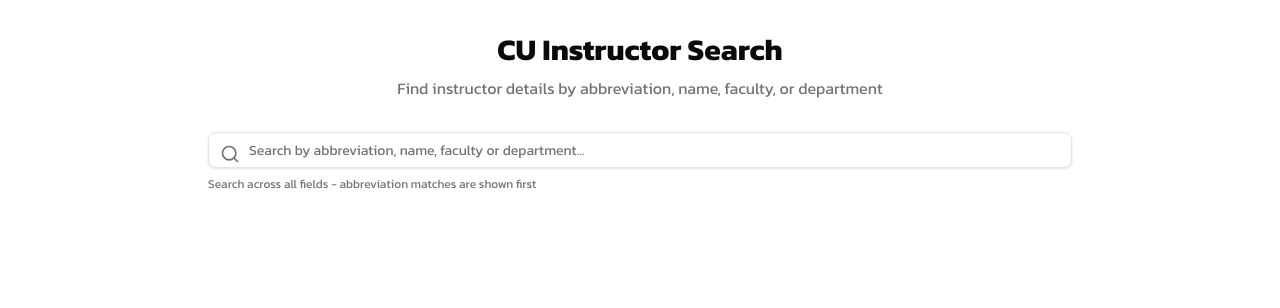
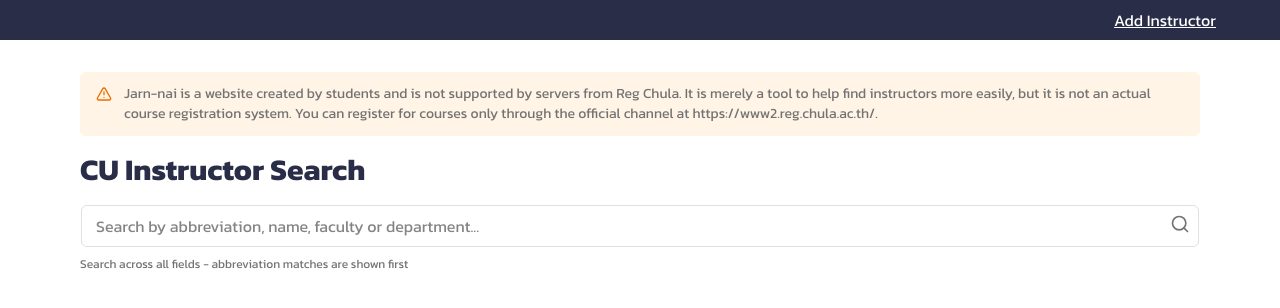
Before and after one commit to CP-RektMart/jarn-nai, a Next.js app: page / in a window 1280 px wide. Shown: the top 308 px of the page. Built offline with nearby package versions, Linux system fonts and the light colour scheme.

Commit message:
feat: cugetreg style tranfer

```diff
--- a/src/app/globals.css
+++ b/src/app/globals.css
@@ -51,7 +51,7 @@
   --card-foreground: oklch(0.145 0 0);
   --popover: oklch(1 0 0);
   --popover-foreground: oklch(0.145 0 0);
-  --primary: oklch(0.205 0 0);
+  --primary: oklch(30.7% 0.0487 278deg);
   --primary-foreground: oklch(0.985 0 0);
   --secondary: oklch(0.97 0 0);
   --secondary-foreground: oklch(0.205 0 0);
--- a/src/app/layout.tsx
+++ b/src/app/layout.tsx
@@ -1,6 +1,7 @@
 import type { Metadata } from 'next';
 import { Geist, Geist_Mono, Kanit } from 'next/font/google';
 import './globals.css';
+import { Navbar } from '@/components/navbar';
 
 const kanit = Kanit({
   weight: ['100', '200', '300', '400', '500', '600', '700', '800', '900'],
@@ -23,7 +24,12 @@ export default function RootLayout({
 }>) {
   return (
     <html lang="en">
-      <body className={`${kanit.className} ${geistMono.variable} antialiased min-h-dvh`}>{children}</body>
+      <body
+        className={`${kanit.className} ${geistMono.variable} antialiased min-h-dvh`}
+      >
+        <Navbar />
+        {children}
+      </body>
     </html>
   );
 }
--- a/src/app/page.tsx
+++ b/src/app/page.tsx
@@ -1,12 +1,10 @@
 'use client';
 
 import { useState } from 'react';
-import { Badge } from '@/components/ui/badge';
-import { Card, CardContent, CardHeader, CardTitle } from '@/components/ui/card';
-import { Input } from '@/components/ui/input';
-import { SearchIcon, BookIcon, BuildingIcon } from 'lucide-react';
+import { SearchIcon, TriangleAlert } from 'lucide-react';
 import { instructors } from '@/db/data';
 import { InstructorCard } from '@/components/instructor-card';
+import { Alert, AlertDescription } from '@/components/ui/alert';
 
 export default function InstructorSearch() {
   const [searchTerm, setSearchTerm] = useState('');
@@ -51,30 +49,46 @@ export default function InstructorSearch() {
   };
 
   return (
-    <main className="container mx-auto px-4 py-8 max-w-4xl">
-      <div className="text-center mb-8">
-        <h1 className="text-3xl font-bold mb-2">CU Instructor Search</h1>
-        <p className="text-muted-foreground">Find instructor details by abbreviation, name, faculty, or department</p>
+    <main className="container mx-auto px-4 py-8 max-w-6xl">
+      <Alert className="bg-[#FFF4E5] border-0 mb-4 rounded-sm">
+        <TriangleAlert className="h-4 w-4" stroke="#ED6C02" />
+        <AlertDescription>
+          Jarn-nai is a website created by students and is not supported by
+          servers from Reg Chula. It is merely a tool to help find instructors
+          more easily, but it is not an actual course registration system. You
+          can register for courses only through the official channel at
+          https://www2.reg.chula.ac.th/.
+        </AlertDescription>
+      </Alert>
+      <div className="text-left mb-4">
+        <h1 className="text-3xl font-bold mb-2 text-primary">
+          CU Instructor Search
+        </h1>
+        {/* <p className="text-muted-foreground">Find instructor details by abbreviation, name, faculty, or department</p> */}
       </div>
 
-      <div className="relative mb-8">
-        <SearchIcon className="absolute left-3 top-3 h-5 w-5 text-muted-foreground" />
-        <Input
-          placeholder="Search by abbreviation, name, faculty or department..."
-          className="pl-10"
-          value={searchTerm}
-          onChange={(e) => handleSearch(e.target.value)}
-        />
-        <p className="text-xs text-muted-foreground mt-2">
-          Search across all fields - abbreviation matches are shown first
-        </p>
+      <div className="border-1 border-white mb-2 rounded-[8px] has-[input:focus]:border-[#2A2D48] transition duration-100">
+        <div className="relative border-1 border-[#E0E0E0] has-[input:focus]:border-1 has-[input:focus]:border-[#2A2D48] hover:border-[#2A2D48] transition duration-100 rounded-sm box-border">
+          <input
+            placeholder="Search by abbreviation, name, faculty or department..."
+            className="rounded-sm py-2 px-3.5 border-0 w-full focus:ring-0 focus:ring-offset-0 focus:outline-none"
+            value={searchTerm}
+            onChange={(e) => handleSearch(e.target.value)}
+          />
+          <SearchIcon className="absolute right-2 top-2 h-5 w-5 text-muted-foreground" />
+        </div>
       </div>
+      <p className="text-xs text-muted-foreground mb-4">
+        Search across all fields - abbreviation matches are shown first
+      </p>
 
       <div className="space-y-4">
         {searched && results.length === 0 ? (
           <div className="text-center p-8 border rounded-lg bg-muted/50">
             <h2 className="text-xl font-semibold mb-2">No instructors found</h2>
-            <p className="text-muted-foreground">Try searching with a different term or category</p>
+            <p className="text-muted-foreground">
+              Try searching with a different term or category
+            </p>
           </div>
         ) : (
           results.map((instructor, i) => (
@@ -83,7 +97,7 @@ export default function InstructorSearch() {
               abbreviation={instructor.abbreviation}
               faculty={instructor.faculty}
               thFullName={instructor.fullName}
-              department={instructor.faculty}
+              department={instructor.department}
             />
           ))
         )}
--- a/src/components/instructor-card.tsx
+++ b/src/components/instructor-card.tsx
@@ -10,25 +10,33 @@ interface InstructorCardProps {
   department?: string;
 }
 
-const InstructorCard = ({ abbreviation, enFullName, thFullName, faculty, department }: InstructorCardProps) => {
+const InstructorCard = ({
+  abbreviation,
+  enFullName,
+  thFullName,
+  faculty,
+  department,
+}: InstructorCardProps) => {
   return (
-    <Card key={abbreviation} className="overflow-hidden">
-      <CardHeader className="bg-primary/5 py-3">
+    <Card key={abbreviation} className="overflow-hidden rounded-sm shadow-none">
+      <CardHeader className="pt-6 pb-0 px-8">
         <div className="flex justify-between items-center">
-          <CardTitle className="text-xl">{thFullName}</CardTitle>
+          <CardTitle className="text-2xl">{thFullName}</CardTitle>
           <Badge variant="outline" className="font-mono">
             {abbreviation}
           </Badge>
         </div>
       </CardHeader>
-      <CardContent className="pt-4">
+      <CardContent className="py-4 px-8">
         <div className="grid gap-2">
           {!enFullName && (
             <div className="flex items-center gap-2">
               <IdCard className="h-4 w-4 text-muted-foreground" />
               <div className="flex gap-2">
-                <span className="font-medium">Thai Full Name:</span>
-                <Badge variant="secondary">{thFullName}</Badge>
+                <span className="font-normal">Thai Full Name:</span>
+                <Badge variant="secondary" className="font-normal">
+                  {thFullName}
+                </Badge>
               </div>
             </div>
           )}
@@ -36,24 +44,40 @@ const InstructorCard = ({ abbreviation, enFullName, thFullName, faculty, departm
             <div className="flex items-center gap-2">
               <IdCard className="h-4 w-4 text-muted-foreground" />
               <div className="flex gap-2">
-                <span className="font-medium">English Full Name:</span>
-                <Badge variant="secondary">{enFullName}</Badge>
+                <span className="font-normal">English Full Name:</span>
+                <Badge variant="secondary" className="font-normal">
+                  {enFullName}
+                </Badge>
               </div>
             </div>
           )}
           <div className="flex items-center gap-2">
             <BuildingIcon className="h-4 w-4 text-muted-foreground" />
             <div className="flex gap-2">
-              <span className="font-medium">Faculty:</span>
-              <Badge variant="secondary">{faculty}</Badge>
+              <span className="font-normal">Faculty:</span>
+              <Badge
+                variant="outline"
+                className={(() => {
+                  switch (faculty.toLowerCase()) {
+                    case 'engineering':
+                      return 'font-normal border-[#941113] text-[#941113]';
+                    default:
+                      return 'font-normal';
+                  }
+                })()}
+              >
+                {faculty}
+              </Badge>
             </div>
           </div>
           {department && (
             <div className="flex items-center gap-2">
               <BookIcon className="h-4 w-4 text-muted-foreground" />
               <div className="flex gap-2">
-                <span className="font-medium">Department:</span>
-                <Badge variant="secondary">{department}</Badge>
+                <span className="font-normal">Department:</span>
+                <Badge variant="secondary" className="font-normal">
+                  {department}
+                </Badge>
               </div>
             </div>
           )}
--- /dev/null
+++ b/src/components/navbar.tsx
@@ -0,0 +1,16 @@
+const Navbar = () => {
+  return (
+    <div className="h-10 w-full bg-primary">
+      <div className="container max-w-6xl flex h-full w-full mx-auto justify-end items-center">
+        <a
+          href="https://github.com/CP-RektMart/jarn-nai/issues/new"
+          className="text-white underline"
+        >
+          Add Instructor
+        </a>
+      </div>
+    </div>
+  );
+};
+
+export { Navbar };
--- /dev/null
+++ b/src/components/ui/alert.tsx
@@ -0,0 +1,66 @@
+import * as React from 'react';
+import { cva, type VariantProps } from 'class-variance-authority';
+
+import { cn } from '@/lib/utils';
+
+const alertVariants = cva(
+  'relative w-full rounded-lg border px-4 py-3 text-sm grid has-[>svg]:grid-cols-[calc(var(--spacing)*4)_1fr] grid-cols-[0_1fr] has-[>svg]:gap-x-3 gap-y-0.5 items-start [&>svg]:size-4 [&>svg]:translate-y-0.5 [&>svg]:text-current',
+  {
+    variants: {
+      variant: {
+        default: 'bg-card text-card-foreground',
+        destructive:
+          'text-destructive bg-card [&>svg]:text-current *:data-[slot=alert-description]:text-destructive/90',
+      },
+    },
+    defaultVariants: {
+      variant: 'default',
+    },
+  }
+);
+
+function Alert({
+  className,
+  variant,
+  ...props
+}: React.ComponentProps<'div'> & VariantProps<typeof alertVariants>) {
+  return (
+    <div
+      data-slot="alert"
+      role="alert"
+      className={cn(alertVariants({ variant }), className)}
+      {...props}
+    />
+  );
+}
+
+function AlertTitle({ className, ...props }: React.ComponentProps<'div'>) {
+  return (
+    <div
+      data-slot="alert-title"
+      className={cn(
+        'col-start-2 line-clamp-1 min-h-4 font-medium tracking-tight',
+        className
+      )}
+      {...props}
+    />
+  );
+}
+
+function AlertDescription({
+  className,
+  ...props
+}: React.ComponentProps<'div'>) {
+  return (
+    <div
+      data-slot="alert-description"
+      className={cn(
+        'text-muted-foreground col-start-2 grid justify-items-start gap-1 text-sm [&_p]:leading-relaxed',
+        className
+      )}
+      {...props}
+    />
+  );
+}
+
+export { Alert, AlertTitle, AlertDescription };
```
